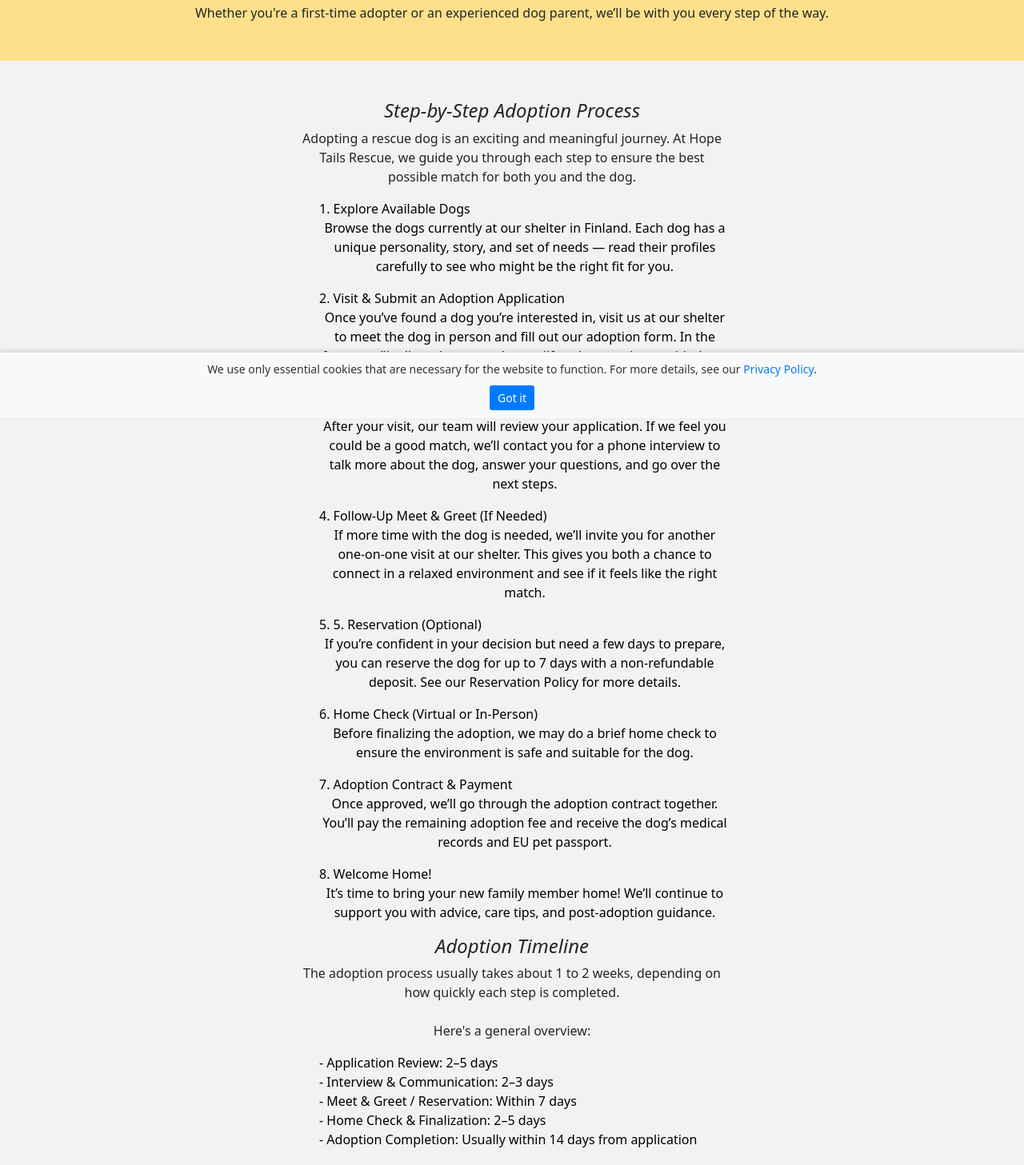
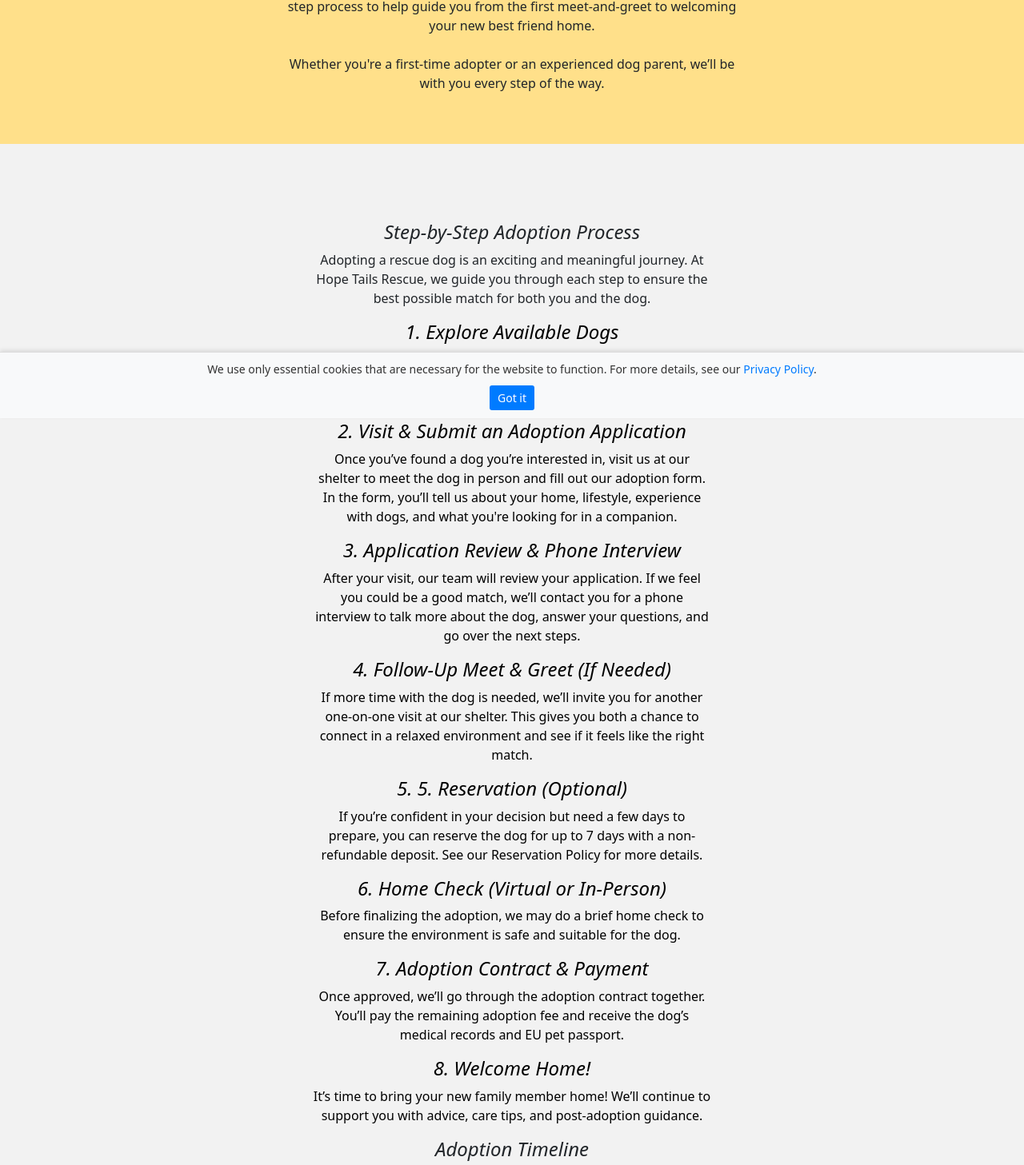
Before and after one commit to kristakorento/animal-rescue-adoption-website, a React (Vite) app: page /adoption/fees-and-process in a window 1280 px wide. Shown: the part 277-1734 px from the top of the page at 80% size. Built offline with nearby package versions, Linux system fonts and the light colour scheme.

Commit message:
Omien sivujen koodaus muutoksia.

```diff
--- a/src/Nettisivujen_Koodit/FeesAndProcess.jsx
+++ b/src/Nettisivujen_Koodit/FeesAndProcess.jsx
@@ -5,7 +5,8 @@ import { Container, Row, Col } from "react-bootstrap";
 function FeesAndProcess(){
     return (
         <div className='bg-color-grey'>
-          <div className='bg-color-yellow' style={{ backgroundColor: "#ffe08a", padding: "2rem", textAlign: "center" }}>
+            <div className='bg-color-yellow p-5 d-flex justify-content-center' style={{ backgroundColor: "#ffe08a", textAlign: "center" }}>
+                <div className='w-50'>
                     <h1>Adoption Process</h1>
                     <h3>Adoption Process & Fees</h3>
                     <p className='info'>
@@ -16,9 +17,10 @@ function FeesAndProcess(){
                     <br />Whether you're a first-time adopter or an experienced dog parent, we’ll be with you every step of the way.
                 </p>
                 </div>
+          </div>
 
           <Container className="my-5">
-            <div className='bg-color-grey'>
+            <div className='bg-color-grey p-5'>
               <Row className="justify-content-center"  style={{ margintop:"4rem" ,marginBottom: "4rem"}}>
                 <Col md={8} lg={6} className="text-center">
                     <h3>Step-by-Step Adoption Process</h3>
@@ -27,43 +29,43 @@ function FeesAndProcess(){
                     </p>
                     <div className='adoption-process'>
                         <ul>
-                            <li>1. Explore Available Dogs</li>
+                            <h3>1. Explore Available Dogs</h3>
                             <p>
                                 Browse the dogs currently at our shelter in Finland. Each dog has a unique personality, story, and set of needs —
                                 read their profiles carefully to see who might be the right fit for you.
                             </p>
-                            <li>2. Visit & Submit an Adoption Application</li>
+                            <h3>2. Visit & Submit an Adoption Application</h3>
                             <p>
                                 Once you’ve found a dog you’re interested in, visit us at our shelter to meet the dog in person and
                                 fill out our adoption form. In the form, you’ll tell us about your home, lifestyle, experience with dogs,
                                 and what you're looking for in a companion.
                             </p>
-                            <li>3. Application Review & Phone Interview</li>
+                            <h3>3. Application Review & Phone Interview</h3>
                             <p>
                                 After your visit, our team will review your application. If we feel you could be a good match,
                                 we’ll contact you for a phone interview to talk more about the dog, answer your questions, and go over the next steps.
                             </p>
-                            <li>4. Follow-Up Meet & Greet (If Needed)</li>
+                            <h3>4. Follow-Up Meet & Greet (If Needed)</h3>
                             <p>
                                 If more time with the dog is needed, we’ll invite you for another one-on-one visit at our shelter.
                                 This gives you both a chance to connect in a relaxed environment and see if it feels like the right match.
                             </p>
-                            <li>5. 5. Reservation (Optional)</li>
+                            <h3>5. 5. Reservation (Optional)</h3>
                             <p>
                                 If you’re confident in your decision but need a few days to prepare,
                                 you can reserve the dog for up to 7 days with a non-refundable deposit.
                                 See our Reservation Policy for more details.
                             </p>
-                            <li>6. Home Check (Virtual or In-Person)</li>
+                            <h3>6. Home Check (Virtual or In-Person)</h3>
                             <p>
                                 Before finalizing the adoption, we may do a brief home check to ensure the environment is safe and suitable for the dog.
                             </p>
-                            <li>7. Adoption Contract & Payment</li>
+                            <h3>7. Adoption Contract & Payment</h3>
                             <p>
                                 Once approved, we’ll go through the adoption contract together.
                                 You’ll pay the remaining adoption fee and receive the dog’s medical records and EU pet passport.
                             </p>
-                            <li>8. Welcome Home!</li>
+                            <h3>8. Welcome Home!</h3>
                             <p>
                                 It’s time to bring your new family member home! We’ll continue to support you with advice, care tips, and post-adoption guidance.
                             </p>
@@ -118,7 +120,7 @@ function FeesAndProcess(){
             </div>
           </Container>
 
-          <div className='bg-color-yellow' style={{ backgroundColor: "#ffe08a", padding: "2rem", textAlign: "center" }}>
+          <div className='bg-color-yellow p-5' style={{ backgroundColor: "#ffe08a", padding: "2rem", textAlign: "center" }}>
             <h3>Post-Adoption Support</h3>
             <p>We offer Post-Adoption Support for every adoption.
                 You can read more about it on our <a href="InfoGuides.jsx">Infos & Guides page</a>
--- a/src/Nettisivujen_Koodit/Policies.jsx
+++ b/src/Nettisivujen_Koodit/Policies.jsx
@@ -5,7 +5,7 @@ import '../Nettisivujen_Tyylit/AdoptionPolicies.css'
 function Policies() {
   return (
     <div className="bg-color-grey">
-        <div className='bg-color-yellow'>
+        <div className='bg-color-yellow p-5'>
             <h1 className="p-3 fw-bold text-decoration-underline">Adoption Policies</h1>
             <p>
                 Adopting a rescue dog is a big step — and we’re here to make it smooth and transparent. On this page, you’ll find details about our reservation process, and what’s required from adopters.
@@ -15,7 +15,7 @@ function Policies() {
             </p>
         </div>
 
-     <div className='bg-color-grey'>
+     <div className='bg-color-grey p-5'>
      <h2 className="p-3 fw-bold text-decoration-underline">Reservation & Cancellation Policy</h2>
       <p>
         We understand that adopting a dog is a big commitment — and we want to make sure it's the right fit for both you and the dog.
@@ -44,7 +44,8 @@ function Policies() {
       </p>
 
      </div>
-      <h2 className="p-3 fw-bold text-decoration-underline">Adoption Eligibility Criteria</h2>
+     <div className="bg-color-yellow p-5">
+     <h2 className="p-3 fw-bold text-decoration-underline">Adoption Eligibility Criteria</h2>
       <p>
         We’re committed to making matches that are safe, stable, and lifelong. To adopt from Hope Tails Rescue, applicants must:
       </p>
@@ -75,6 +76,7 @@ function Policies() {
       <p>
         All decisions are made with the dog's best interest at heart. If your application is not approved, we’re happy to discuss why and help guide you to a better match if possible.
       </p>
+     </div>
     </div>
   );
 }
--- a/src/Nettisivujen_Koodit/PrivacyPolicy.jsx
+++ b/src/Nettisivujen_Koodit/PrivacyPolicy.jsx
@@ -5,7 +5,7 @@ import '../Nettisivujen_Tyylit/PrivacyPolicy.css';
 function PrivacyPolicy(){
     return(
         <div className='bg-color-grey'>
-        <div className='bg-color-yellow' style={{ backgroundColor: "#ffe08a", padding: "2rem", textAlign: "center" }}>
+        <div className='bg-color-yellow p-5' style={{ backgroundColor: "#ffe08a", padding: "2rem", textAlign: "center" }}>
           <h1>Privacy Policy</h1>
           <p>
             We are committed to protecting your personal data and ensuring your privacy is respected.
--- a/src/Nettisivujen_Tyylit/AdoptionPolicies.css
+++ b/src/Nettisivujen_Tyylit/AdoptionPolicies.css
@@ -17,6 +17,14 @@
   p{
     text-align: center;
   }
-  li{
+  ul {
+    list-style-position: inside;
+    padding-left: 0;
     text-align: center;
   }
+
+  li {
+    display: inline-block;
+    text-align: left;
+    margin: 0 auto;
+  }
--- a/src/Nettisivujen_Tyylit/DogProfiles.css
+++ b/src/Nettisivujen_Tyylit/DogProfiles.css
@@ -67,7 +67,7 @@ ul{
   justify-content: space-between;
   border-radius: 15px;
   box-shadow: 0px 4px 8px rgba(0, 0, 0, 0.1);
-
+}
 .text-container {
   width: 100%;
   padding: 10px;
```
Lines whose indentation alone changed are shown as unchanged.
